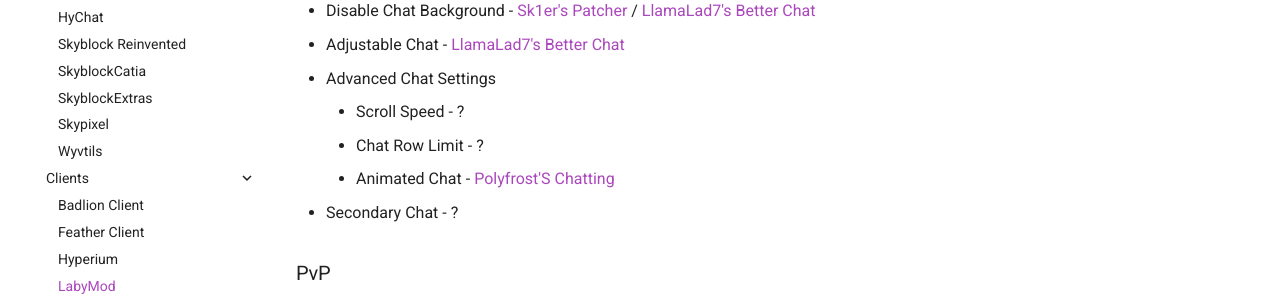
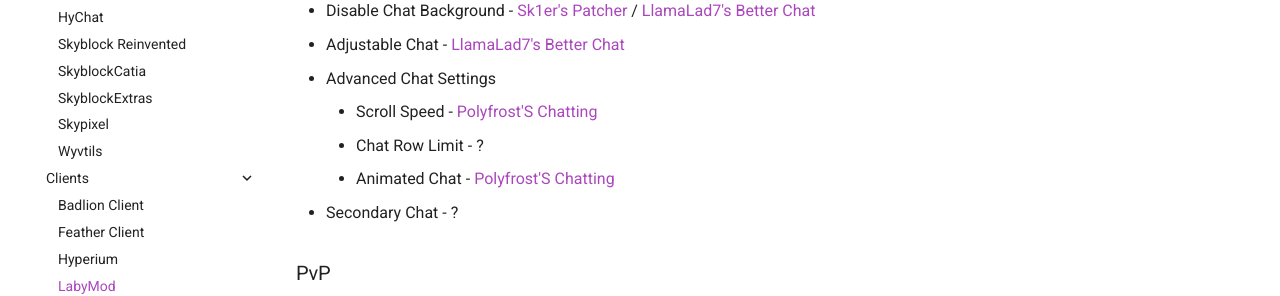
Before and after one commit to MicrocontrollersDev/Alternatives, an MkDocs documentation site: the page built from docs/1.8.9/labymod.md, in a window 1280 px wide and 900 px high, scrolled down 1312 px. Shown: the part 158-454 px from the top of the window. Built offline with MkDocs 1.6.1 and Material for MkDocs 9.7.7, drawn with Linux system fonts in a browser that asks for light colours; comment, search, counter and statistics services are not loaded.

Commit message:
add chattting for that

```diff
--- a/docs/1.8.9/labymod.md
+++ b/docs/1.8.9/labymod.md
@@ -46,7 +46,7 @@
 * Disable Chat Background - [Sk1er's Patcher](https://sk1er.club/mods/patcher) / [LlamaLad7's Better Chat](https://www.curseforge.com/minecraft/mc-mods/better-chat/files/all?filter-game-version=2020709689%3A5806)
 * Adjustable Chat - [LlamaLad7's Better Chat](https://www.curseforge.com/minecraft/mc-mods/better-chat/files/all?filter-game-version=2020709689%3A5806)
 * Advanced Chat Settings
-    * Scroll Speed - ?
+    * Scroll Speed - [Polyfrost'S Chatting](https://github.com/Polyfrost/Chatting/releases/latest)
     * Chat Row Limit - ?
     * Animated Chat - [Polyfrost'S Chatting](https://github.com/Polyfrost/Chatting/releases/latest)
 * Secondary Chat - ?
```
